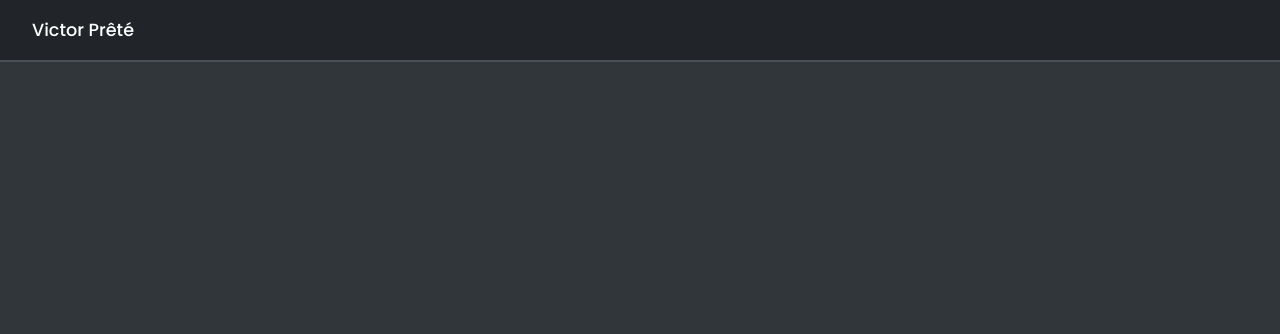
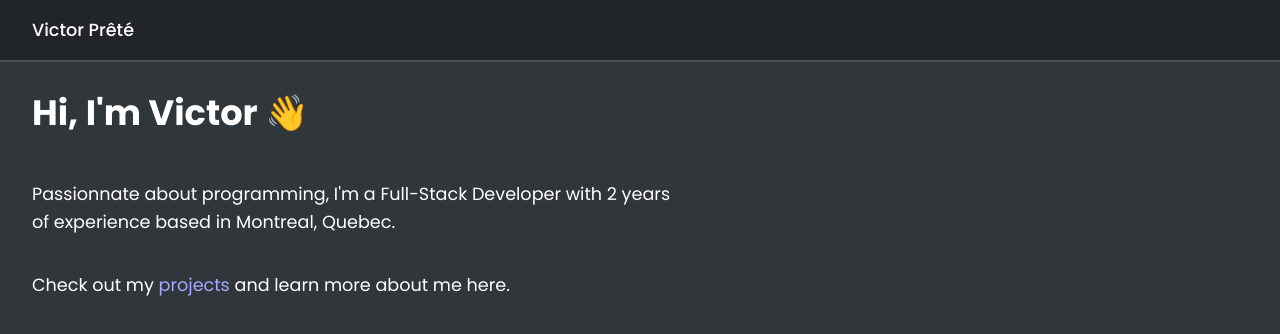
Before and after one commit to vr-prt/portfolio, a React (Vite) app: page / in a window 1280 px wide. Shown: the top 334 px of the page. Built offline with nearby package versions, Linux system fonts and the light colour scheme.

Commit message:
feat: add content to banner

```diff
--- a/components/Banner.jsx
+++ b/components/Banner.jsx
@@ -2,7 +2,12 @@ import './Banner.scss'
 
 export default function Banner() {
   return (
-    <main>
+    <main className="banner">
+      <div className="container">
+        <h1>Hi, I'm Victor 👋</h1>
+        <p>Passionnate about programming, I'm a Full-Stack Developer with 2 years of experience based in Montreal, Quebec.</p>
+        <p>Check out my <a href="#projects">projects</a> and learn more about me here.</p>
+      </div>
     </main>
   )
 }
--- a/components/Banner.scss
+++ b/components/Banner.scss
@@ -0,0 +1,6 @@
+.banner > .container {
+  display: flex;
+  flex-direction: column;
+  justify-content: center;
+  width: 50%;
+}
--- a/src/App.jsx
+++ b/src/App.jsx
@@ -4,8 +4,10 @@ import Banner from '../components/Banner.jsx';
 function App() {
   return (
     <div>
-      <Header />
-      <Banner />
+      <div className="layout">
+        <Header />
+        <Banner />
+      </div>
     </div>
   )
 };
--- a/src/index.scss
+++ b/src/index.scss
@@ -12,8 +12,25 @@ body {
   margin: 0 2rem;
 }
 
+.layout {
+  min-height: 100vh;
+}
+
+a {
+  text-decoration: none;
+  color: $violet;
+
+  &:hover {
+    text-decoration: underline;
+  }
+}
+
 ul {
   list-style: none;
   padding: 0;
   margin: 0;
 }
+
+p {
+  line-height: 1.6;
+}
```
